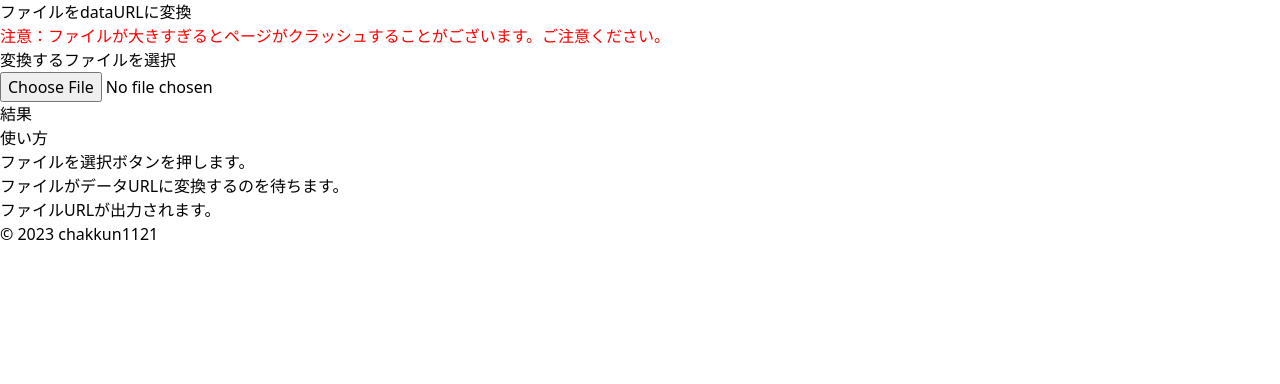
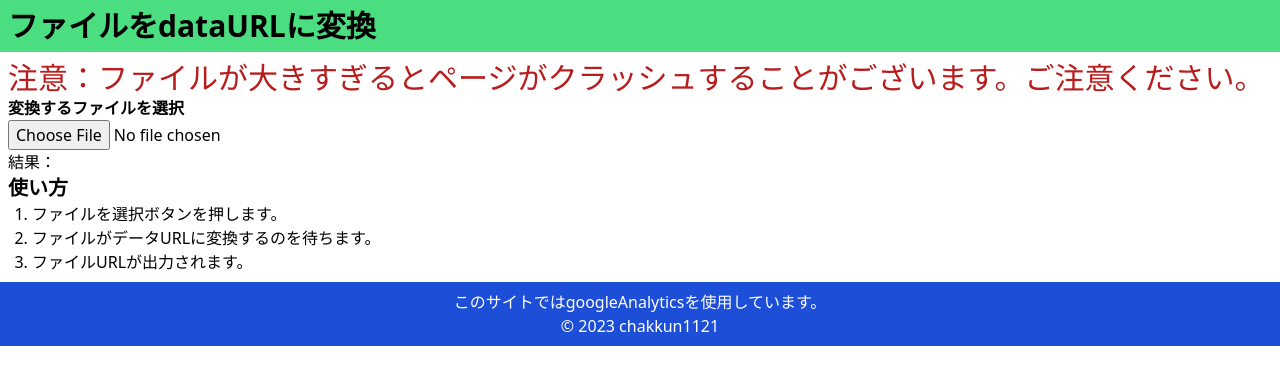
Before and after one commit to chakkun1121/dataURL, a website: page index.html in a window 1280 px wide. Drawn offline with Linux system fonts and the light colour scheme.

Commit message:
スタイル調節とアナリティクス投入

```diff
--- a/index.html
+++ b/index.html
@@ -1,39 +1,63 @@
 <!DOCTYPE html>
-<html>
-
+<html lang="ja">
   <head>
-  <meta charset="utf-8">
-  <meta name="viewport" content="width=device-width">
+    <meta charset="utf-8" />
+    <meta name="viewport" content="width=device-width" />
     <title>ファイルをdataURLに変換 | chakkun1121</title>
-  <link rel=canonical href="https://chakkun1121.github.io/dataURL/"/>
-  <meta name="description" content="画像ファイルなどのファイルをデータURLに変換するwebアプリです。このアプリではほとんどの形式のファイルをデータURLに変換できます。このアプリでは選択したファイルを外部に一切送信しないので安心してご利用いただけます。"/>
+    <link rel="canonical" href="https://chakkun1121.github.io/dataURL/" />
+    <meta
+      name="description"
+      content="画像ファイルなどのファイルをデータURLに変換するwebアプリです。このアプリではほとんどの形式のファイルをデータURLに変換できます。このアプリでは選択したファイルを外部に一切送信しないので安心してご利用いただけます。"
+    />
     <link href="tailwind.css" rel="stylesheet" type="text/css" />
     <script src="script.js"></script>
+    <!-- Google tag (gtag.js) -->
+    <script
+      async
+      src="https://www.googletagmanager.com/gtag/js?id=G-C81FX2XZLQ"
+    ></script>
+    <script>
+      window.dataLayer = window.dataLayer || [];
+      function gtag() {
+        dataLayer.push(arguments);
+      }
+      gtag("js", new Date());
+
+      gtag("config", "G-C81FX2XZLQ");
+    </script>
   </head>
-
-<body>
-  <header>
-    <h1>ファイルをdataURLに変換</h1>
+  <body class="flex flex-col">
+    <header class="bg-green-400 p-2 text-center md:text-left">
+      <h1 class="r text-3xl font-bold">ファイルをdataURLに変換</h1>
     </header>
-  <div class="main">
-    <h2 style="color:red">注意：ファイルが大きすぎるとページがクラッシュすることがございます。ご注意ください。</h2>
+    <main class="main p-2">
+      <h2 class="text-xl text-red-700 md:text-3xl">
+        注意：ファイルが大きすぎるとページがクラッシュすることがございます。ご注意ください。
+      </h2>
       <section id="app">
-      <h2>変換するファイルを選択</h2>
-      <label aria-label="ファイル選択ボタン"><input type="file" id="input" onchange="view_file();"/></label>
-      <h2>結果</h2>
-      <p id="output"></p>
+        <h2 class="text-x1 font-bold">変換するファイルを選択</h2>
+        <label aria-label="ファイル選択ボタン">
+          <input type="file" id="input" onchange="view_file();" />
+        </label>
+        <p class="truncate">
+          <spen class="select-none">結果：</spen>
+          <spen class="select-all" id="output" />
+        </p>
       </section>
       <section id="howToUse">
-      <h2>使い方</h2>
-      <ol>
+        <h2 class="text-xl font-bold">使い方</h2>
+        <ol class="list-decimal pl-6">
           <li>ファイルを選択ボタンを押します。</li>
           <li>ファイルがデータURLに変換するのを待ちます。</li>
           <li>ファイルURLが出力されます。</li>
         </ol>
       </section>
-    <footer>
-      <p><a href="https://chakkun1121.github.io/">© 2023 chakkun1121</a></p>
+    </main>
+    <footer class="bg-blue-700 p-2 text-center text-white">
+      <p>このサイトではgoogleAnalyticsを使用しています。</p>
+      <a href="https://chakkun1121.github.io/?from=dataURL" class="p-3"
+        >© 2023 chakkun1121</a
+      >
     </footer>
   </body>
-
 </html>
--- /dev/null
+++ b/prettier.config.js
@@ -0,0 +1,3 @@
+module.exports = {
+  plugins: [require('prettier-plugin-tailwindcss')],
+}
```
Also changed, not shown: package.json (+7 -2 lines), pnpm-lock.yaml, tailwind.css. Lines whose indentation alone changed are shown as unchanged.
